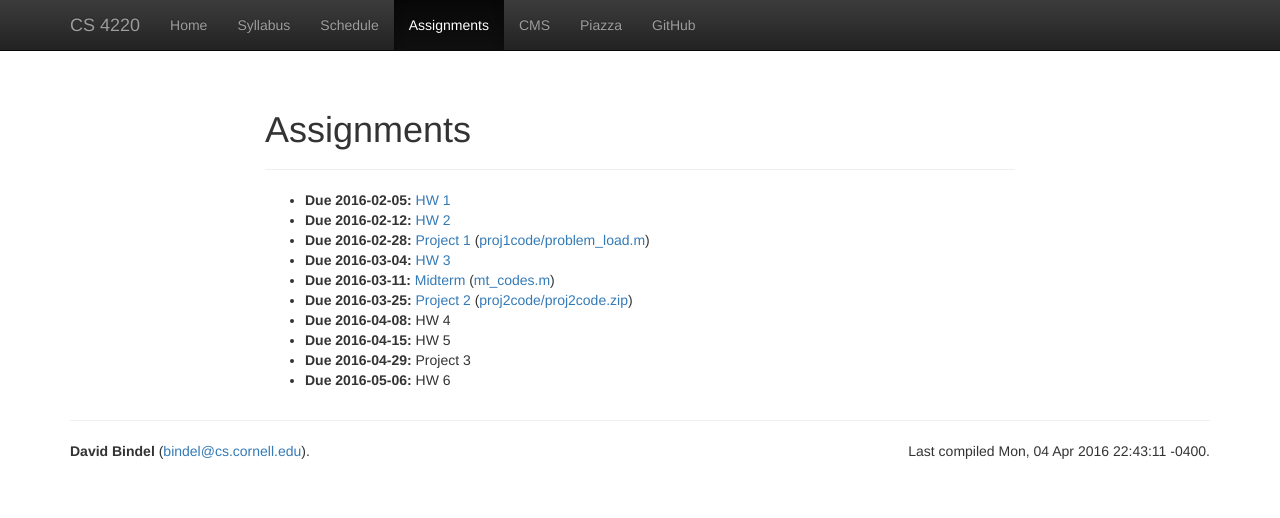
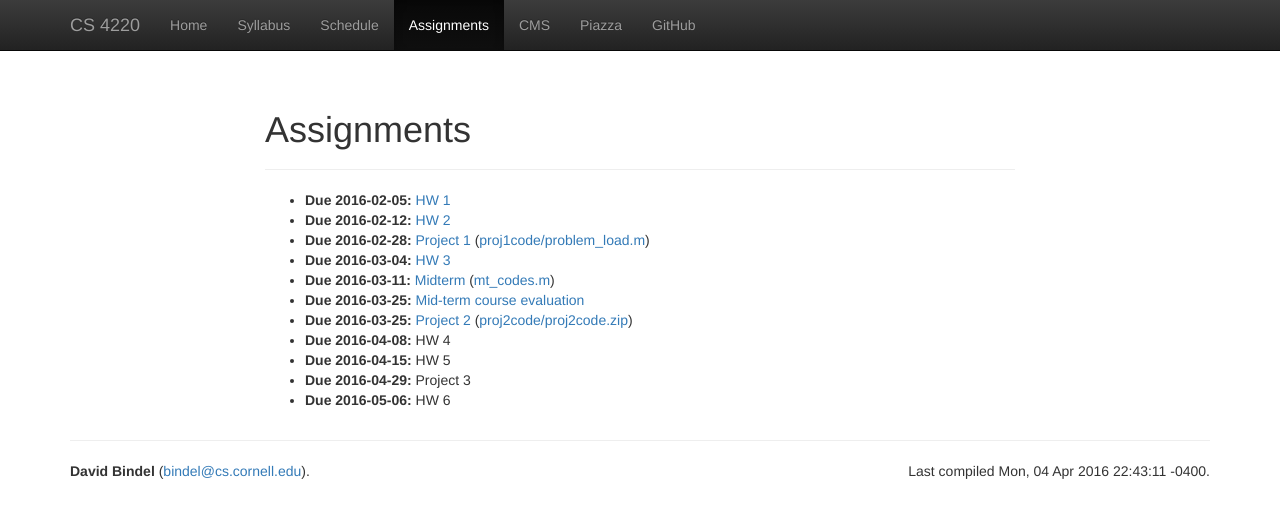
Before and after one commit to dbindel/cs4220-s17, a Jekyll site: the page built from web/assignments.html, in a window 1280 px wide. Shown: the top 518 px of the page. Built offline with Jekyll 4.4.1, drawn with Linux system fonts in a browser that asks for light colours; nearby versions of some CDN libraries.

Commit message:
Added midterm evaluation.

```diff
--- a/web/_data/hw.yml
+++ b/web/_data/hw.yml
@@ -21,6 +21,10 @@
   file: mt
   support: [mt_codes.m]
 -
+  desc: Mid-term course evaluation
+  due: 2016-03-25
+  file: mt_eval
+-
   desc: Project 2
   due: 2016-03-25
   file: proj2
```
Also changed, not shown: 2 other files.
